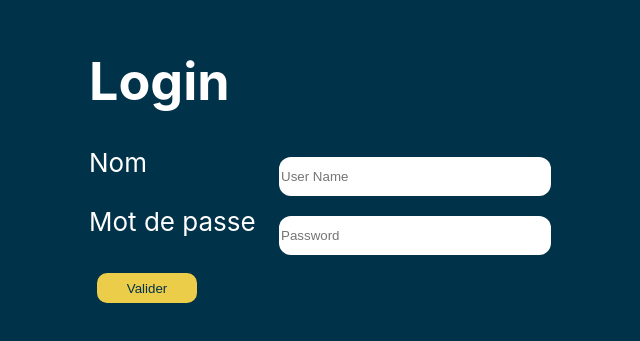
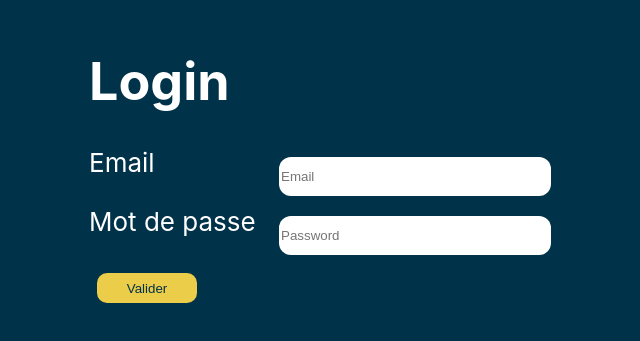
Before and after one commit to alimarzoug12/taskifyApp, a React (Create React App) app: page /login in a window 1280 px wide. Shown: the part 237-578 px from the top of the page, without its empty margins (326-966 px from the left). Built offline with nearby package versions, Linux system fonts and the light colour scheme.

Commit message:
refactor

```diff
--- a/src/pages/Login/index.tsx
+++ b/src/pages/Login/index.tsx
@@ -3,33 +3,32 @@ import { useNavigate } from "react-router-dom";
 
 export function Login():JSX.Element {
 
-    const [userName,setUserName]=React.useState<string>("")
+    const [email,setEmail]=React.useState<string>("")
     const [password,setPassword]=React.useState<string>("")
 
     const navigate = useNavigate();
-   function onclickLoginHandleEvent(userName:string,password:string)
+   function onclickLoginHandleEvent(email:string,password:string)
    {
-    if(userName === "ali" && password==="123")
-    console.log("bonjour")
-    else console.log("salut")
-    navigate("/profile")
-    }
+    if(email!=="" && password!=="")
+    {
+        navigate("/profile")}
+}
 
   return (
         <div  style={{gap:"30px"}}>
     <h1>Login </h1>
     <div className="lgn">
     <div className="d-flex">
-        <span>Nom  </span></div><div>
-    <input type="text" className="input" placeholder='User Name' value={userName} name="nom"
-     onChange={(event)=>setUserName(event.target.value)}/>
+        <span>Email  </span></div><div>
+    <input type="email" className="input" placeholder='Email' value={email} name="email"
+     onChange={(event)=>setEmail(event.target.value)}/>
     </div>
     <div className='d-flex'>
         <span>Mot de passe </span> </div><div>
     <input type="password" className="input" placeholder='Password' name="password" pattern="8"
     value={password} onChange={(event)=>setPassword(event.target.value)}/>
     </div></div>
-    <button type="submit" className="button" onClick={()=>{onclickLoginHandleEvent(userName,password)}}>Valider</button>
+    <button type="submit" className="button" onClick={()=>{onclickLoginHandleEvent(email,password)}}>Valider</button>
 </div>
 
   )
```
